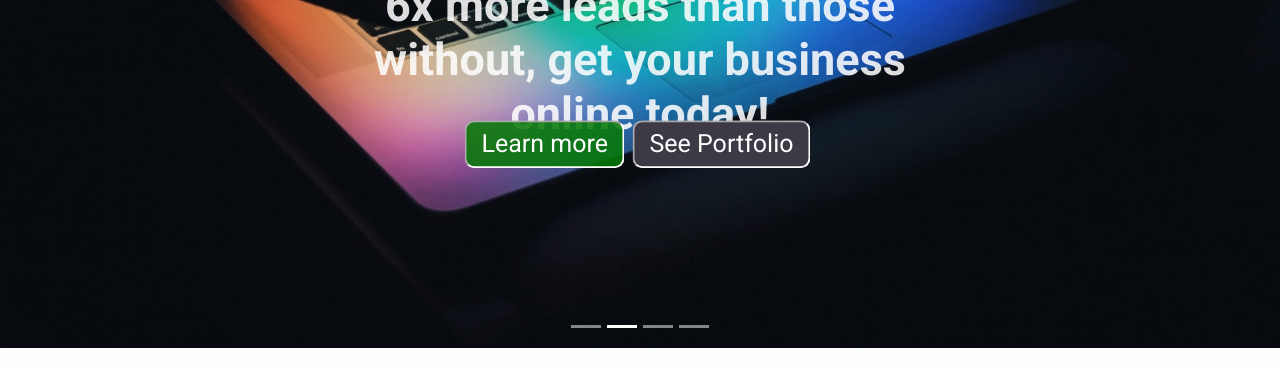
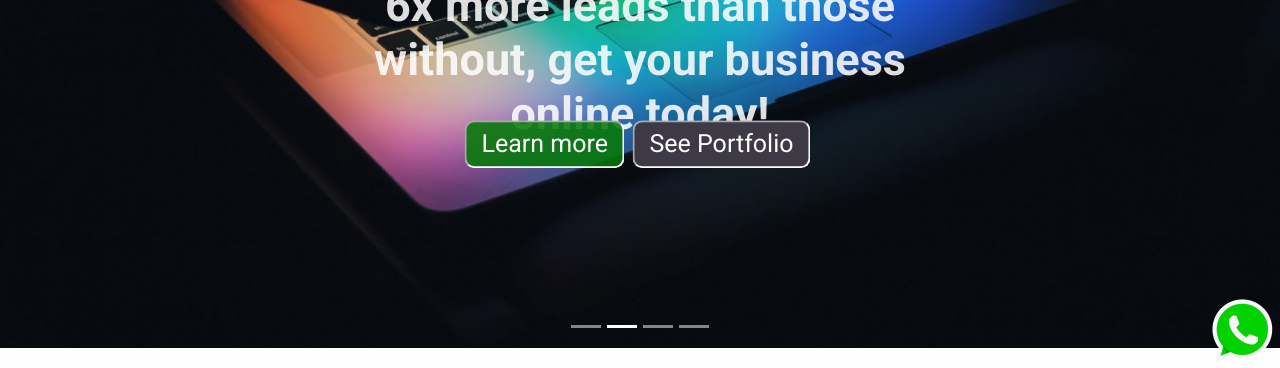
Before and after one commit to electrone901/web-amigos, a website: page deploy/index.html in a window 1280 px wide. Shown: the part 432-800 px from the top of the page. Drawn offline with nearby package versions, Linux system fonts and the light colour scheme; a web font is replaced by a local one.

Commit message:
Adding whatapp visible for messaging

```diff
--- a/deploy/index.html
+++ b/deploy/index.html
@@ -2,7 +2,7 @@
 <html lang="en">
 
 <head>
-
+    <meta charset="UTF-8" />
     <!-- adding metaData -->
     <!-- Description || Max 155 characters -->
     <meta name="description" content=" Web desing agency solves your business problems. We take your requirements and convert them into a functional, and interactive solution with professional designs, intelligent content, and responsive designs. Affordable prices with express results. ">
@@ -17,6 +17,8 @@
     <meta property="og:description" content="We solve your business problems, convert them into a functional solution with professional designs and content. Affordable prices with express results. ">
 
     <!-- Og Image -->
+    <!-- <meta property="og:image" content="https://user-images.githubusercontent.com/87619763/126579663-1624cb5d-ee3f-4461-b507-484a69ec3b52.png"> -->
+
     <meta property="og:image" content="https://4dreamers.netlify.app/img/WEB%20SOLUTIONS.png">
 
     <!-- Og Type -->
@@ -28,7 +30,6 @@
     <meta property="og:locale:alternate" content="es_ES" />
 
     <!-- adding metaData -->
-    <meta charset="UTF-8" />
     <meta name="viewport" content="width=device-width, initial-scale=1.0" />
     <meta http-equiv="X-UA-Compatible" content="ie=edge" />
     <link rel="shortcut icon" type="image/x-icon" href="/favicon.ico" />
@@ -67,6 +68,9 @@
             </div>
 
             <div class="top-links rgtflot">
+                <!-- <a href='whatsapp://send?text=Check out this website design, Web and App development solutions for your business with affordable prices: https://4dreamers.netlify.app/'>Share</a> -->
+
+
                 <a href="./contact.html" class="topbar-btn">
                     <i class="fas fa-bullhorn"></i> Request Proposal
                 </a>
@@ -231,6 +235,32 @@
 
     <main>
         <section class="welcome" id="welcome">
+
+            <!-- <a href="https://api.whatsapp.com/send?phone=16463600420" target="_blank">Let's Chat <i class="fab fa-whatsapp"></i></a> -->
+
+            <!-- <a href='whatsapp://send?text=Check out this website design, Web and App development solutions for your business with affordable prices: https://4dreamers.netlify.app/' class="welcome__iconWhatApp"><i class="fab fa-whatsapp welcome__iconText"></i></a> -->
+            <!-- <a href='whatsapp://send?text=Check out this website design, Web and App development solutions for your business with affordable prices: https://4dreamers.netlify.app/' class="welcome__iconWhatApp">
+
+                <img src="../deploy/img/whatsap9-icon.png" alt="whatApp" class="welcome__iconText">
+
+            </a> -->
+
+            <a href="https://api.whatsapp.com/send?phone=16463600420" target="_blank">
+
+                <img src="../deploy/img/whatsap9-icon.png" alt="whatApp" class="welcome__iconText">
+            </a>
+
+
+
+
+
+
+
+
+            <!-- <a href='whatsapp://send?text=Check out this website design, Web and App development solutions for your business with affordable prices: https://4dreamers.netlify.app/'><i class="fas fa-share-alt"></i>
+                Share</a> -->
+
+
             <div class="welcome__main">
                 <div class="welcome__text">
                     <h2>We understand your business needs</h2>
--- a/sass/layout/_welcome.scss
+++ b/sass/layout/_welcome.scss
@@ -1,4 +1,18 @@
 .welcome {
+    &__iconWhatApp {
+        // font-size: 1rem;
+        // position: fixed;
+        // bottom: 0;
+        // right: 0;
+        // color: $color-green-dark;
+    }
+    &__iconText {
+        // font-size: 3rem;
+        width: 8rem;
+        position: fixed;
+        bottom: -2px;
+        right: -2px;
+    }
     padding: 7rem 7rem;
     @include respond(port) {
         padding: 5rem 3rem;
```
Also changed, not shown: deploy/css/main.css, deploy/img/whatsap9-icon.png (added), 1 other file.
